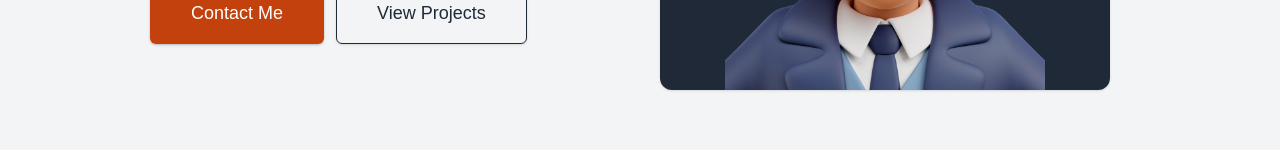
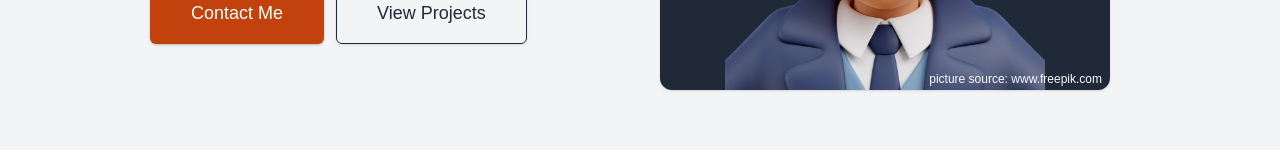
Before and after one commit to pndwrzk/pandiwa-web, a Next.js app: page / in a window 1280 px wide. Shown: the part 350-510 px from the top of the page. Built offline with nearby package versions, Linux system fonts and the light colour scheme.

Commit message:
fix color freepik link

```diff
--- a/src/app/components/banner.tsx
+++ b/src/app/components/banner.tsx
@@ -53,7 +53,7 @@ export default function Banner() {
                             src="images/photo2.png"
                             alt=""
                         />
-                        <div className=" absolute    bg-none bottom-0 right-0 mr-7 mb-[2px] font-light text-[12px] text-gray-50 text-transparent">
+                        <div className=" absolute    bg-none bottom-0 right-0 mr-7 mb-[2px] font-light text-[12px] text-gray-50 ">
                             picture source: <a target="_blank" className="hover:underline" href="https://www.freepik.com/free-psd/3d-rendering-avatar_70822507.htm#fromView=search&page=1&position=1&uuid=c782ae88-0136-4e4d-bbe3-925c5cad6708" >www.freepik.com</a>
                         </div>
                     </div>
```
